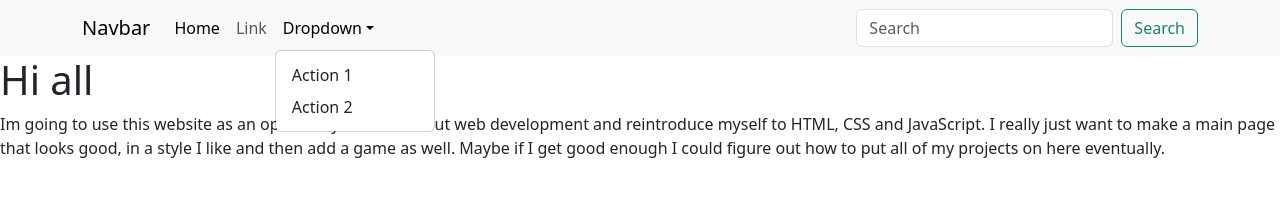
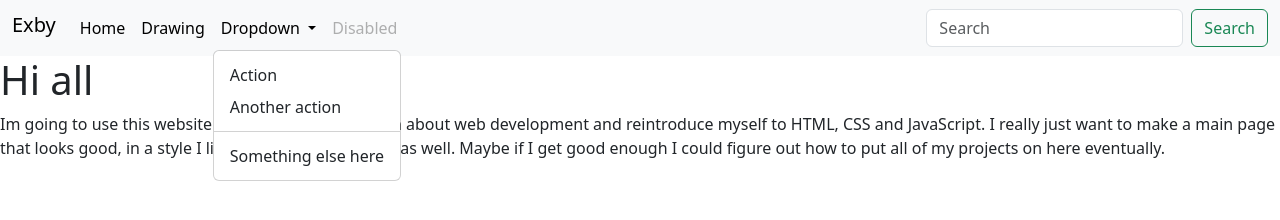
Before and after one commit to MimikBoy/MimikBoy.github.io, a plain HTML site: page index.html in a window 1280 px wide. Both pictures are taken after a click on the button "Dropdown". Drawn offline with nearby package versions, Linux system fonts and the light colour scheme.

Commit message:
Changed navbar back

```diff
--- a/reusables/nav.html
+++ b/reusables/nav.html
@@ -1,65 +1,36 @@
-<nav
-    class="navbar navbar-expand-sm navbar-light bg-light"
->
-    <div class="container">
-        <a class="navbar-brand" href="#">Navbar</a>
-        <button
-            class="navbar-toggler d-lg-none"
-            type="button"
-            data-bs-toggle="collapse"
-            data-bs-target="#collapsibleNavId"
-            aria-controls="collapsibleNavId"
-            aria-expanded="false"
-            aria-label="Toggle navigation"
-        >
+<nav class="navbar navbar-expand-lg bg-light">
+    <div class="container-fluid">
+      <a class="navbar-brand mb-auto h1">Exby</a>
+      <button class="navbar-toggler" type="button" data-bs-toggle="collapse" data-bs-target="#navbarSupportedContent"
+      aria-controls="navbarSupportedContent" aria-expanded="false" aria-label="Toggle navigation">
         <span class="navbar-toggler-icon"></span>
       </button>
-        <div class="collapse navbar-collapse" id="collapsibleNavId">
-            <ul class="navbar-nav me-auto mt-2 mt-lg-0">
+      <div class="collapse navbar-collapse" id="navbarSupportedContent">
+        <ul class="navbar-nav me-auto mb-2 mb-lg-0">
           <li class="nav-item">
-                    <a class="nav-link active" href="#" aria-current="page"
-                        >Home
-                        <span class="visually-hidden">(current)</span></a
-                    >
+            <a class="nav-link active" aria-current="page" href="#">Home</a>
           </li>
           <li class="nav-item">
-                    <a class="nav-link" href="#">Link</a>
+            <a class="nav-link active" href="drawing.html">Drawing</a>
           </li>
           <li class="nav-item dropdown">
-                    <a
-                        class="nav-link dropdown-toggle"
-                        href="#"
-                        id="dropdownId"
-                        data-bs-toggle="dropdown"
-                        aria-haspopup="true"
-                        aria-expanded="false"
-                        >Dropdown</a
-                    >
-                    <div
-                        class="dropdown-menu"
-                        aria-labelledby="dropdownId"
-                    >
-                        <a class="dropdown-item" href="#"
-                            >Action 1</a
-                        >
-                        <a class="dropdown-item" href="#"
-                            >Action 2</a
-                        >
-                    </div>
+            <a class="nav-link dropdown-toggle" href="#" id="navbarDropdown" role="button" data-bs-toggle="dropdown" aria-expanded="false">
+              Dropdown
+            </a>
+            <ul class="dropdown-menu" aria-labelledby="navbarDropdown">
+              <li><a class="dropdown-item" href="#">Action</a></li>
+              <li><a class="dropdown-item" href="#">Another action</a></li>
+              <li><hr class="dropdown-divider"></li>
+              <li><a class="dropdown-item" href="#">Something else here</a></li>
+            </ul>
+          </li>
+          <li class="nav-item">
+            <a class="nav-link disabled" href="#" tabindex="-1" aria-disabled="true">Disabled</a>
           </li>
         </ul>
-            <form class="d-flex my-2 my-lg-0">
-                <input
-                    class="form-control me-sm-2"
-                    type="text"
-                    placeholder="Search"
-                />
-                <button
-                    class="btn btn-outline-success my-2 my-sm-0"
-                    type="submit"
-                >
-                    Search
-                </button>
+        <form class="d-flex">
+          <input class="form-control me-2" type="search" placeholder="Search" aria-label="Search">
+          <button class="btn btn-outline-success" type="submit">Search</button>
         </form>
       </div>
     </div>
```
Lines whose indentation alone changed are shown as unchanged.
